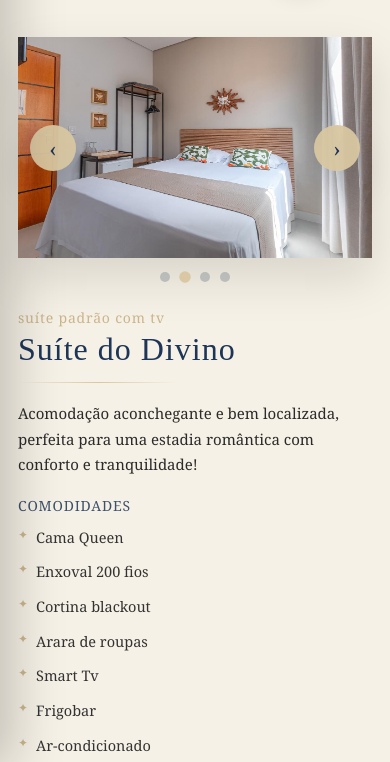
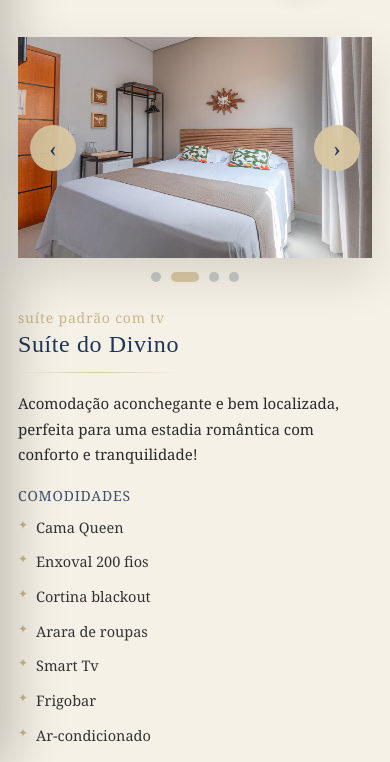
Before and after one commit to danielcarvalho428-cyber/chateau-pireneus-site, a plain HTML site: page suite.html in a window 390 px wide. Shown: the part 75-837 px from the top of the page. Drawn offline with Linux system fonts and the light colour scheme; a web font is replaced by a local one.

Commit message:
Update suite.html

```diff
--- a/suite.html
+++ b/suite.html
@@ -7,11 +7,12 @@
 
   <style>
     *{ box-sizing:border-box; }
+
     body{
       margin:0;
       padding-top:92px;
       font-family:Georgia, serif;
-      background:#f6f1e6; /* bege claro */
+      background:#f6f1e6;
       color:#1d3557;
     }
 
@@ -219,12 +220,16 @@
       margin:0 auto;
       padding:28px 18px 60px;
       display:grid;
-      grid-template-columns: 1.25fr 0.75fr;
+      grid-template-columns:minmax(0, 1.25fr) minmax(0, 0.75fr);
       gap:26px;
       align-items:start;
     }
 
-    /* ===== LEFT: Image Carousel (square corners) ===== */
+    aside{
+      min-width:0;
+    }
+
+    /* ===== LEFT: Image Carousel ===== */
     .carousel-box{
       position:relative;
       width:100%;
@@ -232,12 +237,12 @@
 
     .hero-img{
       width:100%;
-      aspect-ratio: 16/10;
+      aspect-ratio:16/10;
       object-fit:cover;
       display:block;
       background:#eee;
       border-radius:0;
-      box-shadow: var(--shadow);
+      box-shadow:var(--shadow);
     }
 
     .img-arrow{
@@ -258,10 +263,12 @@
       box-shadow:0 18px 40px rgba(0,0,0,0.20);
       transition:0.2s ease;
     }
+
     .img-arrow:hover{
       background:#fff;
       transform:translateY(-50%) scale(1.04);
     }
+
     .img-arrow.left{ left:12px; }
     .img-arrow.right{ right:12px; }
 
@@ -270,23 +277,28 @@
       justify-content:center;
       gap:10px;
       margin-top:14px;
+      flex-wrap:wrap;
     }
+
     .dot{
       width:10px;
       height:10px;
       border-radius:999px;
       background:rgba(29,53,87,0.22);
       cursor:pointer;
-      transition:0.2s ease;
-    }
-    .dot.active{
-      background:rgba(216,199,161,0.98);
-      transform:scale(1.15);
+      transition:0.25s ease;
     }
 
-    /* ===== RIGHT: Info (NO white card) ===== */
+    .dot.active{
+      width:28px;
+      background:rgba(216,199,161,0.98);
+      transform:none;
+    }
+
+    /* ===== RIGHT: Info ===== */
     .info{
       padding:0;
+      min-width:0;
     }
 
     .room-subtitle{
@@ -301,8 +313,8 @@
       margin:0;
       font-family:"Gyahegi", "Cormorant Garamond", serif;
       font-weight:400;
-  font-size:32px;
-  letter-spacing:1px;
+      font-size:clamp(24px, 2.5vw, 32px);
+      letter-spacing:0.6px;
       color:var(--blue);
       white-space:nowrap;
     }
@@ -368,6 +380,7 @@
       flex-wrap:wrap;
       gap:10px;
     }
+
     .btn{
       display:inline-flex;
       align-items:center;
@@ -380,20 +393,24 @@
       transition:0.2s ease;
       user-select:none;
     }
+
     .btn.primary{
       background:var(--beige);
       color:#fff;
     }
+
     .btn.primary:hover{
       background:var(--beige-dark);
       transform:translateY(-1px);
       box-shadow:0 0 18px rgba(216,199,161,0.55);
     }
+
     .btn.outline{
       background:transparent;
       border:2px solid var(--beige-dark);
       color:var(--blue);
     }
+
     .btn.outline:hover{
       background:var(--beige);
       border-color:var(--beige);
@@ -414,10 +431,16 @@
     }
 
     @media (max-width: 980px){
-      .wrap{ grid-template-columns:1fr; }
+      .wrap{
+        grid-template-columns:1fr;
+      }
 
       ul{
         grid-template-columns:1fr;
+      }
+
+      .room-title{
+        white-space:normal;
       }
     }
 
@@ -720,14 +743,14 @@
 
       function renderDots(){
         dotsWrap.innerHTML = room.photos.map((_, idx) => (
-          '<div class="dot" data-i="' + idx + '" aria-label="Ir para foto ' + (idx+1) + '"></div>'
+          '<div class="dot" data-i="' + idx + '" aria-label="Ir para foto ' + (idx + 1) + '"></div>'
         )).join("");
       }
 
       function setActive(idx){
         i = idx;
         heroImg.src = room.photos[i];
-        heroImg.alt = "Foto da " + room.name + " (" + (i+1) + "/" + room.photos.length + ")";
+        heroImg.alt = "Foto da " + room.name + " (" + (i + 1) + "/" + room.photos.length + ")";
 
         Array.from(dotsWrap.querySelectorAll(".dot")).forEach((d, di) => {
           d.classList.toggle("active", di === i);
```
Lines whose indentation alone changed are shown as unchanged.
